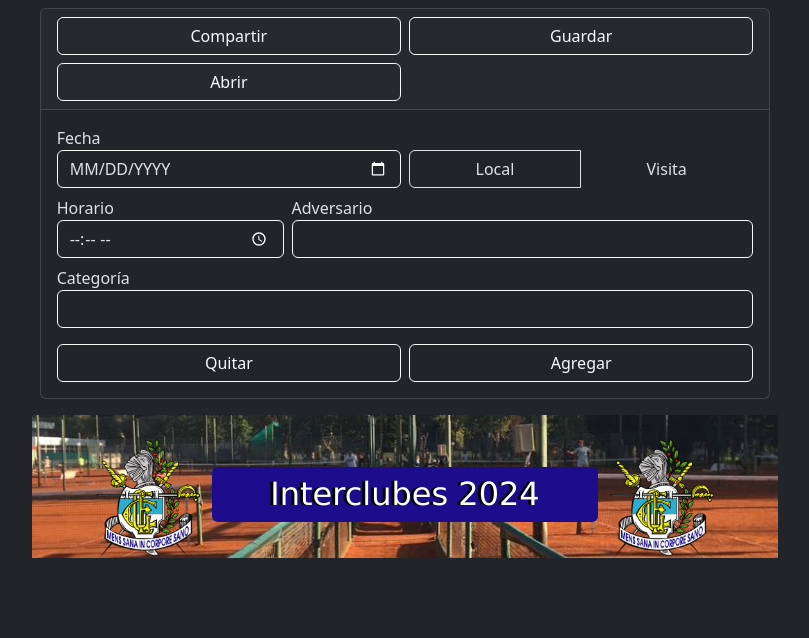
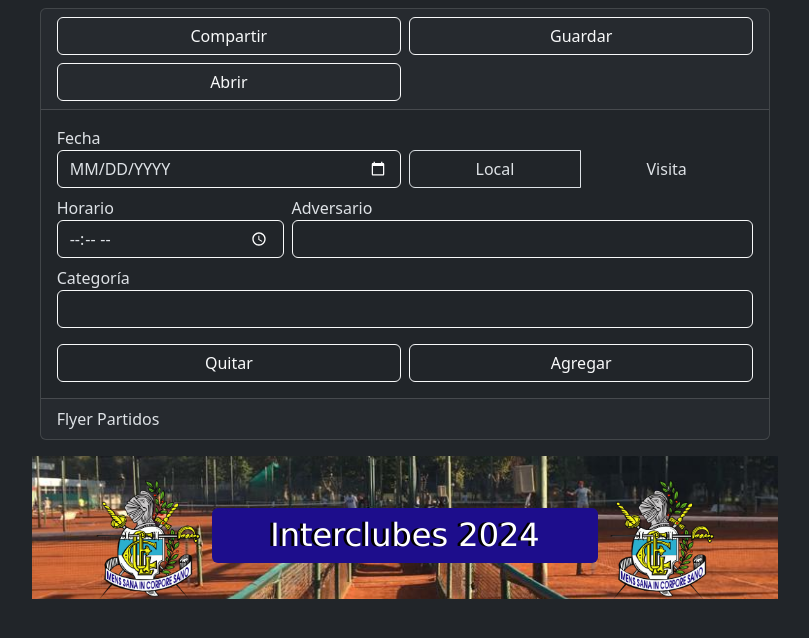
Before and after one commit to moradan/flyer-geba, a Next.js app: page / in a window 1280 px wide. Shown: the top 638 px of the page, without its empty margins (235-1044 px from the left). Built offline with nearby package versions, Linux system fonts and the light colour scheme.

Commit message:
Mustro el nombre del buffer bajo el formulario.

```diff
--- a/src/pages/index.tsx
+++ b/src/pages/index.tsx
@@ -39,6 +39,9 @@ export default function Home() {
                   actualizador={setListaPartidos}
                 />
               </Card.Body>
+              <Card.Footer>
+                Flyer {AdministradorDatos.nombreFlyer}
+              </Card.Footer>
             </Card>
             <main id='flyer-node' className='position-relative col align-items-center'>
               <Fondo />
```
